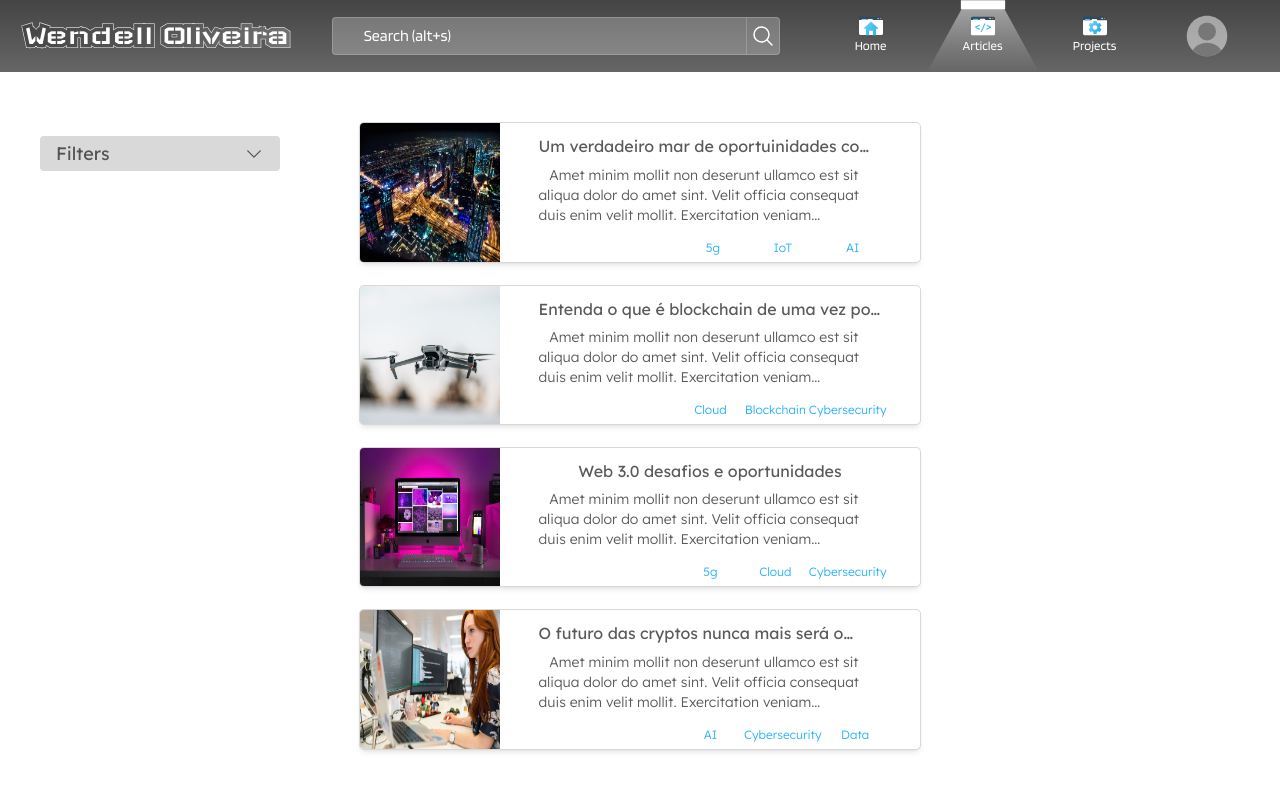
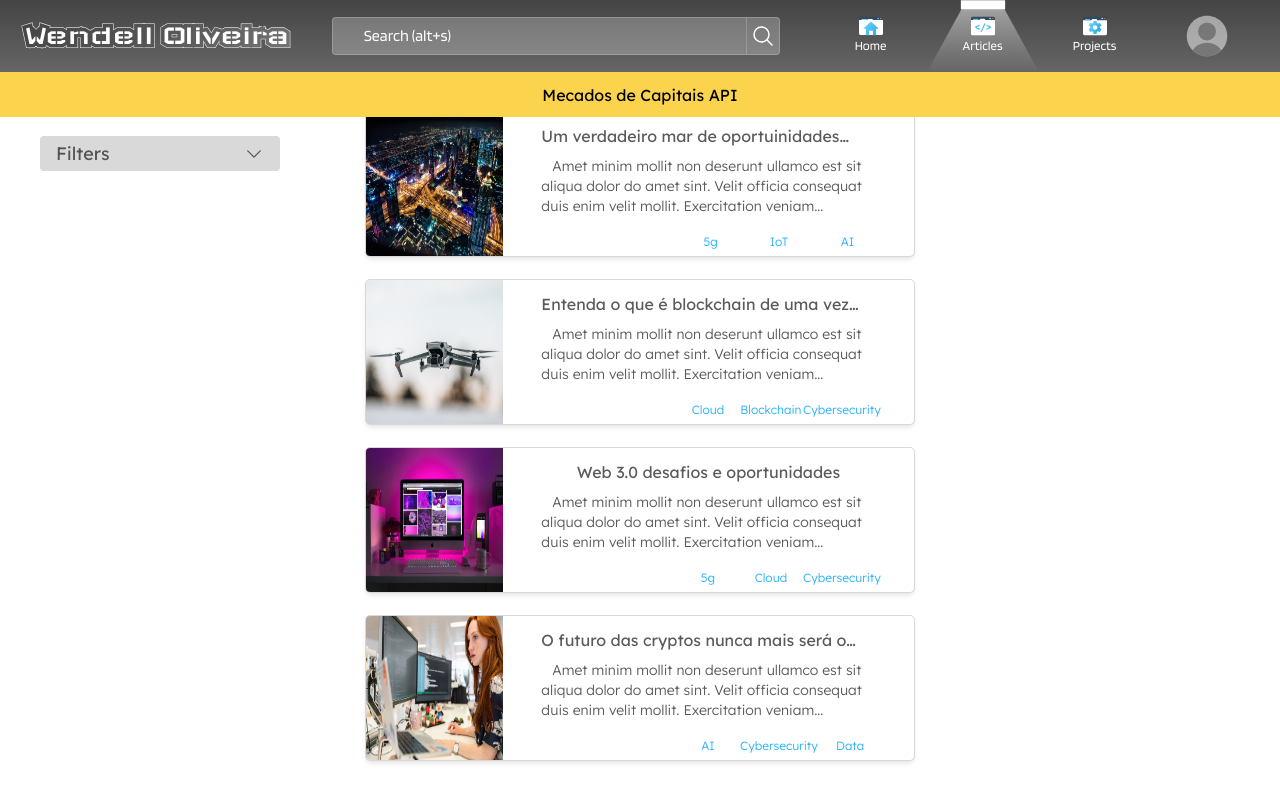
Before and after one commit to sowodev/my-portfolio, a React (Vite) app: page /articles in a window 1280 px wide. Built offline with nearby package versions, Linux system fonts and the light colour scheme.

Commit message:
minor changes and fixes

```diff
--- a/src/App.tsx
+++ b/src/App.tsx
@@ -10,8 +10,11 @@ import ArticlePrototype from "./components/articles/article/ArticlePrototype";
 function App() {
   return (
     <div className="flex flex-col w-full h-screen">
-      <div className="flex sticky top-0 w-full h-[4.5rem]">
+      <div className="flex flex-col sticky top-0">
         <Navbar />
+        <div className="flex absolute top-[4.5rem] w-full h-[45px] bg-amber-300 justify-center items-center">
+          <span className="font-[Lexend]">Mecados de Capitais API</span>
+        </div>
       </div>
       <div className="flex w-full h-full overflow-hidden">
         <Routes>
@@ -21,6 +24,8 @@ function App() {
             {ArticilesData.map((article, index) => {
               const link: string = article.title
                 .toLowerCase()
+                .normalize("NFD")
+                .replace(/[\u0300-\u036f]/g, "")
                 .trim()
                 .replaceAll(" ", "-");
 
--- a/src/components/articles/PagesCards.tsx
+++ /dev/null
@@ -1,23 +0,0 @@
-import CardArticle from "./CardArticle";
-import { NavLink } from "react-router-dom";
-import { ArticilesData } from "./ArticlesData";
-
-const PagesCards = function pagesCards() {
-  return (
-    <div className="flex flex-col w-[95%] h-[95%] justify-center items-center gap-6">
-      {ArticilesData.map((article, index) => {
-        const link =
-          "/articles/" +
-          article.title.toLowerCase().trim().replaceAll(" ", "-");
-
-        return (
-          <NavLink key={index} to={link} className="flex w-[92%] h-1/5">
-            <CardArticle article={article} />
-          </NavLink>
-        );
-      })}
-    </div>
-  );
-};
-
-export default PagesCards;
--- /dev/null
+++ b/src/components/articles/PagesCardsArticles.tsx
@@ -0,0 +1,28 @@
+import CardArticle from "./CardArticle";
+import { NavLink } from "react-router-dom";
+import { ArticilesData } from "./ArticlesData";
+
+const PagesCardsArticles = function pagesCardsArticles() {
+  return (
+    <div className="flex flex-col w-[95%] h-full justify-center items-center gap-6">
+      {ArticilesData.map((article, index) => {
+        const link =
+          "/articles/" +
+          article.title
+            .toLowerCase()
+            .normalize("NFD")
+            .replace(/[\u0300-\u036f]/g, "")
+            .trim()
+            .replaceAll(" ", "-");
+
+        return (
+          <NavLink key={index} to={link} className="flex w-[90%] h-[9rem]">
+            <CardArticle article={article} />
+          </NavLink>
+        );
+      })}
+    </div>
+  );
+};
+
+export default PagesCardsArticles;
--- a/src/components/home/text_panel/MyStack.tsx
+++ b/src/components/home/text_panel/MyStack.tsx
@@ -17,7 +17,7 @@ const MyStack = function myStack() {
           </div>
           {StackData_2.map((current, index) => {
             return (
-              <Disclosure>
+              <Disclosure key={index}>
                 {({ open }) => (
                   <>
                     <Disclosure.Button className="flex w-full h-16 mt-4 bg-slate-100 border border-slate-400 rounded-lg justify-between items-center hover:bg-slate-200">
@@ -33,9 +33,9 @@ const MyStack = function myStack() {
                       </div>
                     </Disclosure.Button>
                     <Disclosure.Panel className="flex flex-col w-full mt-8 rounded-lg">
-                      {current.stack_value.map((inner_current, index) => {
+                      {current.stack_value.map((inner_current, inner_index) => {
                         return (
-                          <div key={index}>
+                          <div key={inner_index}>
                             <StackComp
                               name={inner_current.name}
                               icon={inner_current.icon}
--- a/src/components/navbar/Navbar.tsx
+++ b/src/components/navbar/Navbar.tsx
@@ -4,7 +4,7 @@ import NavButtons from "./NavButtons";
 
 const Navbar = function () {
   return (
-    <nav className="flex w-full bg-gradient-to-t from-[#666666] to-[#444444]">
+    <nav className="flex w-full h-[4.5rem] bg-gradient-to-t from-[#666666] to-[#444444]">
       <div className="columns-6 colnav justify-around">
         <Logo />
         <SearchBar />
--- a/src/pages/Articles.tsx
+++ b/src/pages/Articles.tsx
@@ -1,5 +1,5 @@
 import Filters from "../components/articles/Filters";
-import PagesCards from "../components/articles/PagesCards";
+import PagesCardsArticles from "../components/articles/PagesCardsArticles";
 
 const Article = function articles() {
   return (
@@ -8,7 +8,7 @@ const Article = function articles() {
         <Filters />
       </div>
       <div className="flex h-full basis-2/4 justify-center items-center">
-        <PagesCards />
+        <PagesCardsArticles />
       </div>
       <div className="flex h-full basis-1/4 justify-center"></div>
     </div>
--- a/src/pages/Projects.tsx
+++ b/src/pages/Projects.tsx
@@ -1,8 +1,11 @@
 const Projects = function projects() {
   return (
-    <>
-      <h1>Projects</h1>
-    </>
+    <div className="flex flex-row h-full w-full bg-sky-300">
+      <div className="flew h-full basis-1/4 bg-pink-300"></div>
+      <div className="flex h-full basis-3/4 bg-orange-300 justify-center items-center">
+        <div className="h-full w-[90%] bg-green-300"></div>
+      </div>
+    </div>
   );
 };
 
```
